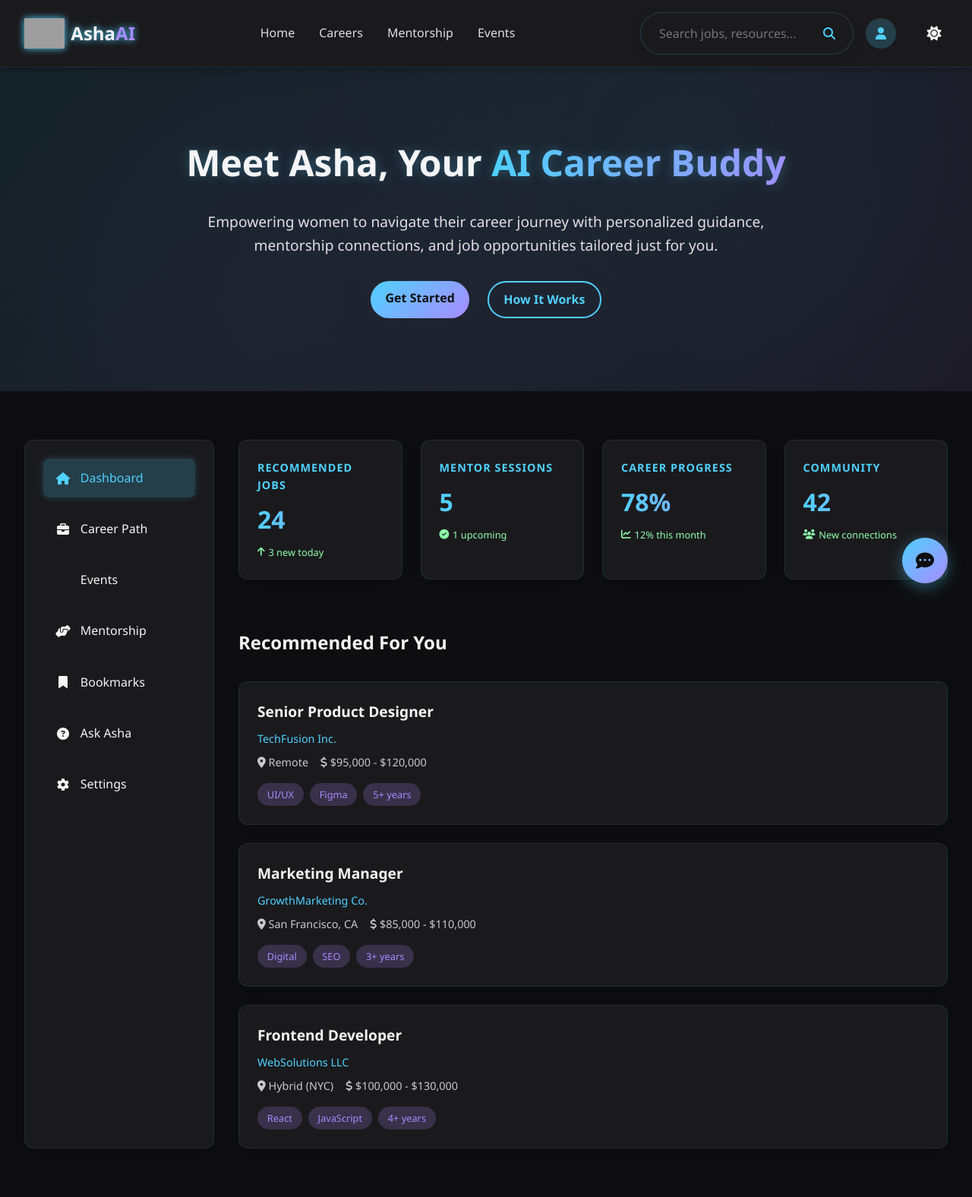
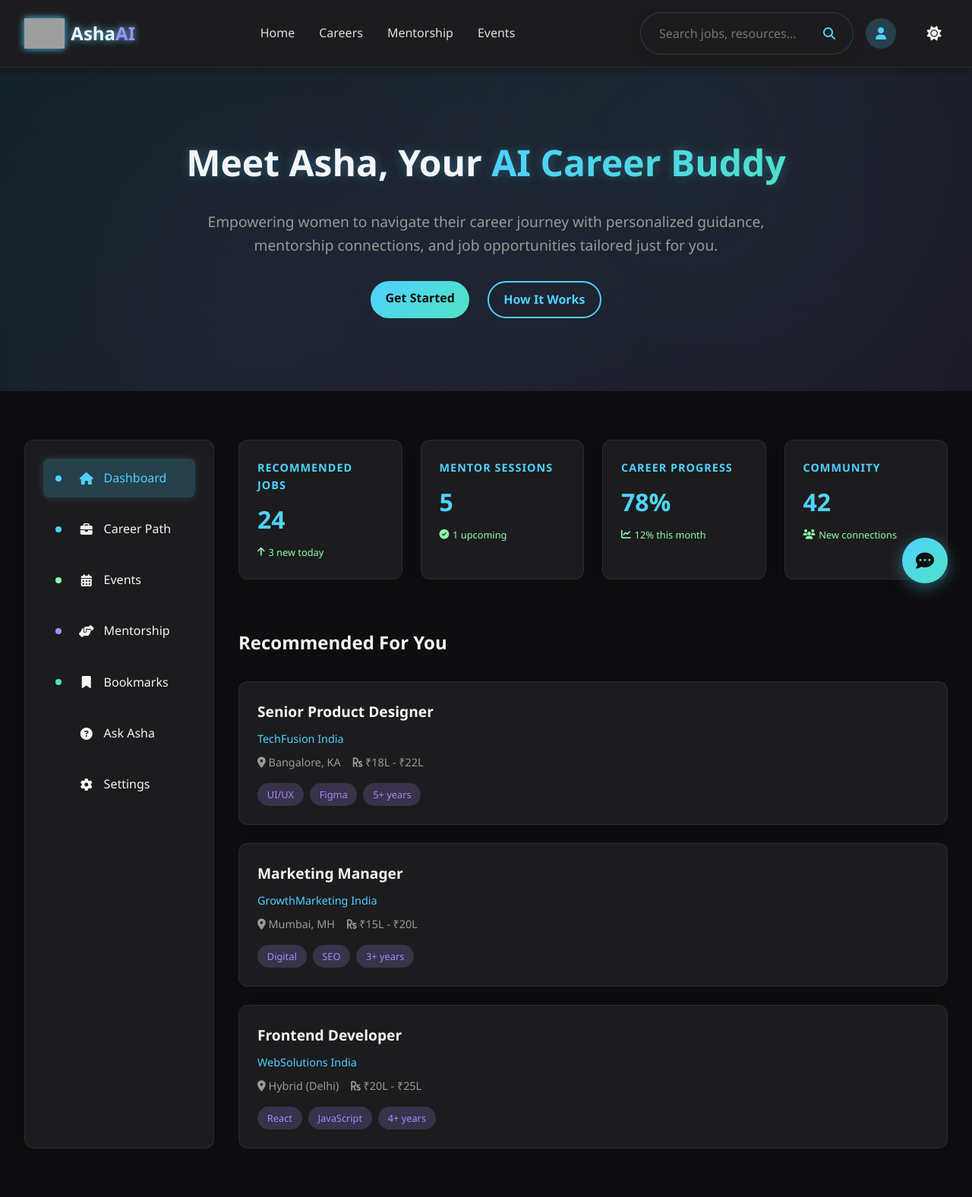
Before and after one commit to Pallavi-EC144/AshaAIChatbot, a Flask app: template templates/index.html in a window 1280 px wide. Shown: the whole page at 76% size. Run offline with Flask 3, Linux system fonts and the light colour scheme; the template is opened without the code that fills it, so the values that code supplies are empty; parts of the project's set-up code (start-up, migrations or seed data) failed here and were passed over; grey boxes are pictures that could not be loaded.

Commit message:
Asha AI Chatbot

```diff
--- a/templates/index.html
+++ b/templates/index.html
@@ -8,24 +8,19 @@
     <link rel="stylesheet" href="https://cdnjs.cloudflare.com/ajax/libs/font-awesome/6.4.0/css/all.min.css">
     <style>
         :root {
-            /* New color scheme */
-            --bg-dark: #0E0E10;
-            --card-dark: #1A1A1D;
-            --text-light: #F5F5F7;
-            --accent-blue: #4FD1FF;
-            --accent-green: #8FFFAB;
-            --accent-purple: #A88BFF;
+            /* Professional Dark Theme */
+            --bg-dark: #0E0E10; /* Deep Charcoal Black */
+            --card-dark: #1C1C1E; /* Rich Dark Grey */
+            --text-light: #F5F5F7; /* Soft White */
+            --text-secondary: #9A9A9A; /* Cool Grey */
+            --accent-blue: #4FD1FF; /* Sky Electric Blue */
+            --accent-green: #8FFFAB; /* Mint Glow Green */
+            --accent-purple: #A88BFF; /* Cosmic Purple */
+            --accent-teal: #4FE3C2; /* Teal for gradient */
             --accent-blue-transparent: rgba(79, 209, 255, 0.2);
             --accent-purple-transparent: rgba(168, 139, 255, 0.2);
             --accent-green-transparent: rgba(143, 255, 171, 0.2);
-
-            /* Original colors for light mode */
-            --primary: #8B1F35;
-            --secondary: #E6427A;
-            --accent: #F28C38;
-            --light: #F5F5F7;
-            --dark: #1A1A1D;
-            --text: #333333;
+            --accent-teal-transparent: rgba(79, 227, 194, 0.2);
 
             /* Current theme variables */
             --current-bg: var(--bg-dark);
@@ -155,7 +150,7 @@
         }
 
         .btn-primary {
-            background: linear-gradient(135deg, var(--accent-blue), var(--accent-purple));
+            background: linear-gradient(135deg, var(--accent-blue), var(--accent-teal));
             color: var(--current-bg);
             border: none;
         }
@@ -218,7 +213,7 @@
         }
 
         .hero h1 span {
-            background: linear-gradient(90deg, var(--accent-blue), var(--accent-purple));
+            background: linear-gradient(90deg, var(--accent-blue), var(--accent-teal));
             -webkit-background-clip: text;
             background-clip: text;
             color: transparent;
@@ -228,8 +223,7 @@
             font-size: 1.2rem;
             max-width: 800px;
             margin: 0 auto 2rem;
-            color: var(--current-text);
-            opacity: 0.9;
+            color: var(--text-secondary);
         }
 
         .hero-buttons {
@@ -267,6 +261,7 @@
 
         .sidebar-nav li {
             margin-bottom: 1rem;
+            position: relative;
         }
 
         .sidebar-nav a {
@@ -284,6 +279,32 @@
             background-color: var(--accent-blue-transparent);
             color: var(--accent-blue);
             box-shadow: 0 0 10px var(--accent-blue-transparent);
+        }
+
+        /* Category dots */
+        .sidebar-nav li:nth-child(1) a::before { /* Dashboard */
+            background: var(--accent-blue);
+        }
+        .sidebar-nav li:nth-child(2) a::before { /* Career Path */
+            background: var(--accent-blue);
+        }
+        .sidebar-nav li:nth-child(3) a::before { /* Events */
+            background: var(--accent-green);
+        }
+        .sidebar-nav li:nth-child(4) a::before { /* Mentorship */
+            background: var(--accent-purple);
+        }
+        .sidebar-nav li:nth-child(5) a::before { /* Bookmarks */
+            background: var(--accent-teal);
+        }
+
+        .sidebar-nav a::before {
+            content: '';
+            width: 8px;
+            height: 8px;
+            border-radius: 50%;
+            margin-right: 10px;
+            display: inline-block;
         }
 
         .sidebar-nav i {
@@ -330,7 +351,7 @@
             font-size: 2rem;
             font-weight: 700;
             margin-bottom: 0.5rem;
-            background: linear-gradient(90deg, var(--accent-blue), var(--accent-purple));
+            background: linear-gradient(90deg, var(--accent-blue), var(--accent-teal));
             -webkit-background-clip: text;
             background-clip: text;
             color: transparent;
@@ -414,8 +435,7 @@
             gap: 1rem;
             margin-bottom: 1rem;
             font-size: 0.9rem;
-            color: var(--current-text);
-            opacity: 0.8;
+            color: var(--text-secondary);
         }
 
         .job-card .tags {
@@ -700,7 +720,7 @@
             right: 2rem;
             width: 60px;
             height: 60px;
-            background: linear-gradient(135deg, var(--accent-blue), var(--accent-purple));
+            background: linear-gradient(135deg, var(--accent-blue), var(--accent-teal));
             color: var(--current-bg);
             border-radius: 50%;
             display: flex;
@@ -883,7 +835,7 @@
                 <ul class="sidebar-nav">
                     <li><a href="#" class="active"><i class="fas fa-home"></i> Dashboard</a></li>
                     <li><a href="#"><i class="fas fa-briefcase"></i> Career Path</a></li>
-                    <li><a href="#"><i class="fas fa-calendar-star"></i> Events</a></li>
+                    <li><a href="#"><i class="fas fa-calendar-alt"></i> Events</a></li>
                     <li><a href="#"><i class="fas fa-hands-helping"></i> Mentorship</a></li>
                     <li><a href="#"><i class="fas fa-bookmark"></i> Bookmarks</a></li>
                     <li><a href="#"><i class="fas fa-question-circle"></i> Ask Asha</a></li>
@@ -922,10 +874,10 @@
                 <div class="job-listings">
                     <div class="job-card">
                         <h3>Senior Product Designer</h3>
-                        <div class="company">TechFusion Inc.</div>
+                        <div class="company">TechFusion India</div>
                         <div class="details">
-                            <span><i class="fas fa-map-marker-alt"></i> Remote</span>
-                            <span><i class="fas fa-dollar-sign"></i> $95,000 - $120,000</span>
+                            <span><i class="fas fa-map-marker-alt"></i> Bangalore, KA</span>
+                            <span><i class="fas fa-rupee-sign"></i> ₹18L - ₹22L</span>
                         </div>
                         <div class="tags">
                             <span class="tag">UI/UX</span>
@@ -935,10 +887,10 @@
                     </div>
                     <div class="job-card">
                         <h3>Marketing Manager</h3>
-                        <div class="company">GrowthMarketing Co.</div>
+                        <div class="company">GrowthMarketing India</div>
                         <div class="details">
-                            <span><i class="fas fa-map-marker-alt"></i> San Francisco, CA</span>
-                            <span><i class="fas fa-dollar-sign"></i> $85,000 - $110,000</span>
+                            <span><i class="fas fa-map-marker-alt"></i> Mumbai, MH</span>
+                            <span><i class="fas fa-rupee-sign"></i> ₹15L - ₹20L</span>
                         </div>
                         <div class="tags">
                             <span class="tag">Digital</span>
@@ -948,10 +900,10 @@
                     </div>
                     <div class="job-card">
                         <h3>Frontend Developer</h3>
-                        <div class="company">WebSolutions LLC</div>
+                        <div class="company">WebSolutions India</div>
                         <div class="details">
-                            <span><i class="fas fa-map-marker-alt"></i> Hybrid (NYC)</span>
-                            <span><i class="fas fa-dollar-sign"></i> $100,000 - $130,000</span>
+                            <span><i class="fas fa-map-marker-alt"></i> Hybrid (Delhi)</span>
+                            <span><i class="fas fa-rupee-sign"></i> ₹20L - ₹25L</span>
                         </div>
                         <div class="tags">
                             <span class="tag">React</span>
@@ -1169,7 +1121,7 @@
                                 showTypingIndicator();
                                 setTimeout(() => {
                                     removeTypingIndicator();
-                                    addBotMessage(`Here are some opportunities in ${category.text}:\n\n1. Senior ${category.text} Role at TechCorp\n2. ${category.text} Manager at InnovateInc\n3. ${category.text} Specialist at FutureWorks`);
+                                    addBotMessage(`Here are some opportunities in ${category.text}:\n\n1. Senior ${category.text} Role at TechCorp India - ₹18L-₹25L\n2. ${category.text} Manager at InnovateIndia - ₹15L-₹22L\n3. ${category.text} Specialist at FutureWorks India - ₹12L-₹18L`);
                                 }, 1500);
                             });
                             categoryDiv.appendChild(button);
@@ -1183,7 +1135,7 @@
                     }, 500);
                 }
                 else if (message.includes('event') || message.includes('workshop')) {
-                    addBotMessage("Here are upcoming events you might enjoy:\n\n• Women in Tech Conference - June 15\n• Leadership Workshop - July 2\n• Networking Mixer - June 28");
+                    addBotMessage("Here are upcoming events you might enjoy:\n\n• Women in Tech Conference - June 15 (Bangalore)\n• Leadership Workshop - July 2 (Mumbai)\n• Networking Mixer - June 28 (Delhi)");
                 }
                 else if (message.includes('mentor') || message.includes('guidance')) {
                     addBotMessage("Our mentorship program connects you with experienced professionals. What specific area are you looking for guidance in?");
```
Also changed, not shown: other parts of templates/index.html (+3 -71 lines).
